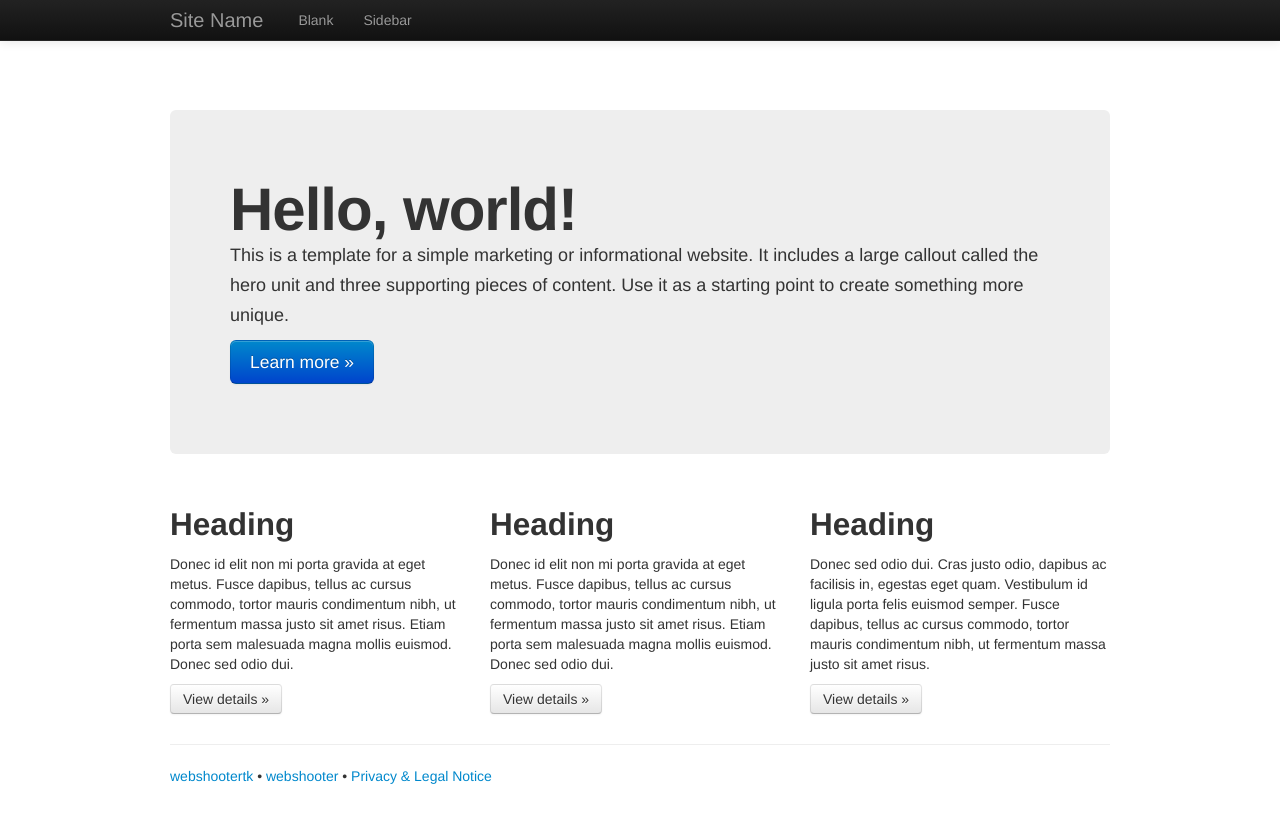
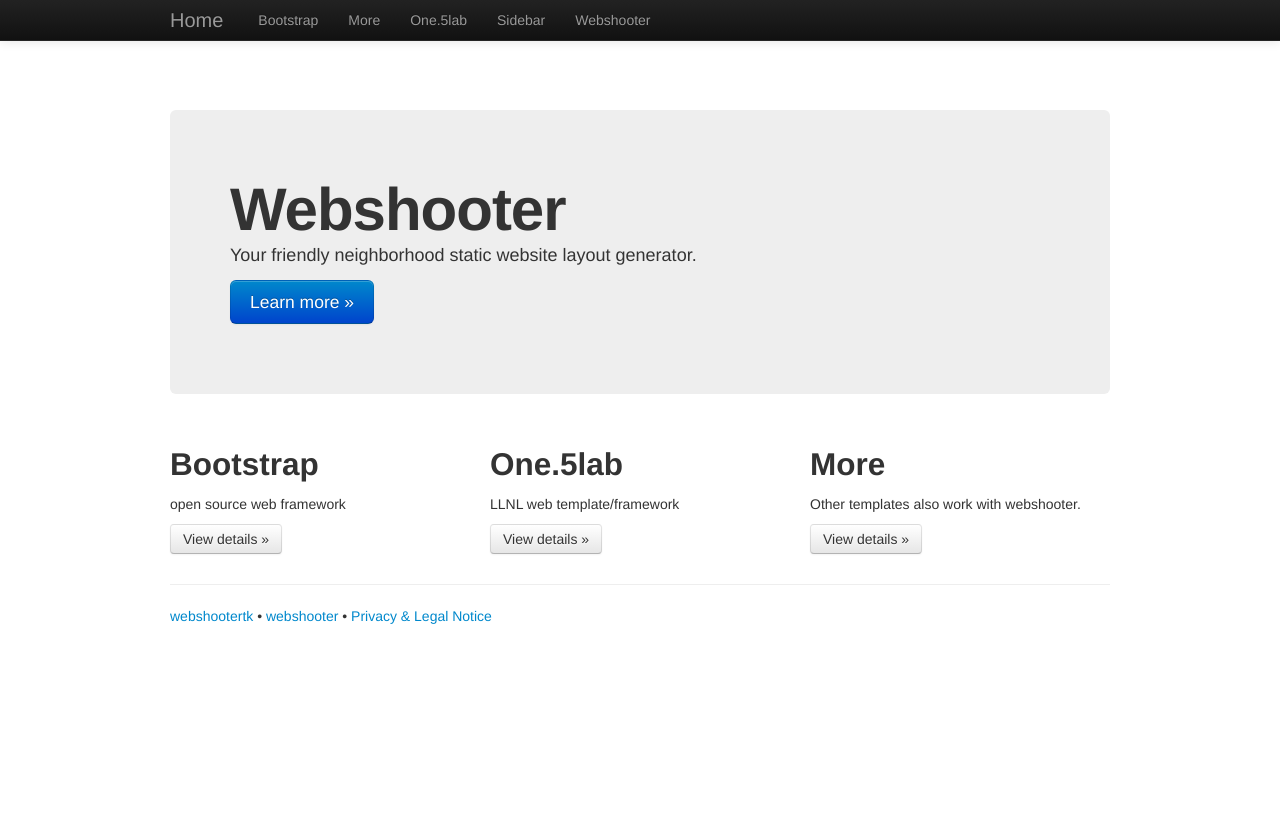
Before and after one commit to webshootertk/webshootertk.github.io, a Jekyll site: the page built from index.md, in a window 1280 px wide. Shown: the top 823 px of the page. Built offline with Jekyll 4.4.1, drawn with Linux system fonts in a browser that asks for light colours; nearby versions of some CDN libraries; Markdown is read by kramdown in place of the engine named in the settings.

Commit message:
BJP: first commit

```diff
--- a/_includes/pages_list
+++ b/_includes/pages_list
@@ -1,9 +1,9 @@
 {% for node in pages_list %}
   {% if group == null or group == node.group %}
     {% if page.url == node.url %}
-      <li class="active"><a href="{{node.url}}" class="active">{{node.title}}</a></li>
+      <li class="active"><a href="http://localhost/projects/webshooter/webshoot/_site{{node.url}}" class="active">{{node.title}}</a></li>
     {% else %}
-      <li><a href="{{node.url}}">{{node.title}}</a></li>
+      <li><a href="http://localhost/projects/webshooter/webshoot/_site{{node.url}}">{{node.title}}</a></li>
     {% endif %}
   {% endif %}
 {% endfor %}
--- a/_layouts/default.html
+++ b/_layouts/default.html
@@ -32,7 +32,7 @@
             <span class="icon-bar"></span>
             <span class="icon-bar"></span>
           </button>
-          <a class="brand" href="index.html">Site Name</a>
+          <a class="brand" href="index.html">Home</a>
           <div class="nav-collapse">
             <ul class="nav">
               {% assign pages_list = site.pages %}
--- a/index.md
+++ b/index.md
@@ -1,28 +1,28 @@
 ---
 layout: default
-title: Index
+title: Home
 ---
 
 <div class="hero-unit">
-<p><h1>Hello, world!</h1>
-<p>This is a template for a simple marketing or informational website. It includes a large callout called the hero unit and three supporting pieces of content. Use it as a starting point to create something more unique.</p>
-<p><a class="btn btn-primary btn-large">Learn more &raquo;</a></p></p></div>
+<p><h1>Webshooter</h1>
+<p>Your friendly neighborhood static website layout generator.</p>
+<p><a href="webshooter.html" class="btn btn-primary btn-large">Learn more &raquo;</a></p></p></div>
 
 <div class="row">
 <!-- Main hero unit for a primary marketing message or call to action -->
 
 <p><div class="span4">
-<h2>Heading</h2>
-<p>Donec id elit non mi porta gravida at eget metus. Fusce dapibus, tellus ac cursus commodo, tortor mauris condimentum nibh, ut fermentum massa justo sit amet risus. Etiam porta sem malesuada magna mollis euismod. Donec sed odio dui. </p>
-<p><a class="btn" href="#">View details &raquo;</a></p>
+<h2>Bootstrap</h2>
+<p>open source web framework</p>
+<p><a href="bootstrap.html" class="btn" href="#">View details &raquo;</a></p>
 </div>
 <div class="span4">
-<h2>Heading</h2>
-<p>Donec id elit non mi porta gravida at eget metus. Fusce dapibus, tellus ac cursus commodo, tortor mauris condimentum nibh, ut fermentum massa justo sit amet risus. Etiam porta sem malesuada magna mollis euismod. Donec sed odio dui. </p>
-<p><a class="btn" href="#">View details &raquo;</a></p>
+<h2>One.5lab</h2>
+<p>LLNL web template/framework</p>
+<p><a href="one.5lab.html" class="btn" href="#">View details &raquo;</a></p>
 </div>
 <div class="span4">
-<h2>Heading</h2>
-<p>Donec sed odio dui. Cras justo odio, dapibus ac facilisis in, egestas eget quam. Vestibulum id ligula porta felis euismod semper. Fusce dapibus, tellus ac cursus commodo, tortor mauris condimentum nibh, ut fermentum massa justo sit amet risus.</p>
-<p><a class="btn" href="#">View details &raquo;</a></p>
+<h2>More</h2>
+<p>Other templates also work with webshooter.</p>
+<p><a href="more.html" class="btn" href="#">View details &raquo;</a></p>
 </div></p></div>
```
Also changed, not shown: blank.md (+0 -1 lines), bootstrap.md (added, +7 -0 lines), more.md (added, +7 -0 lines), one.5lab.md (added, +8 -0 lines), webshooter.md (added, +9 -0 lines).
